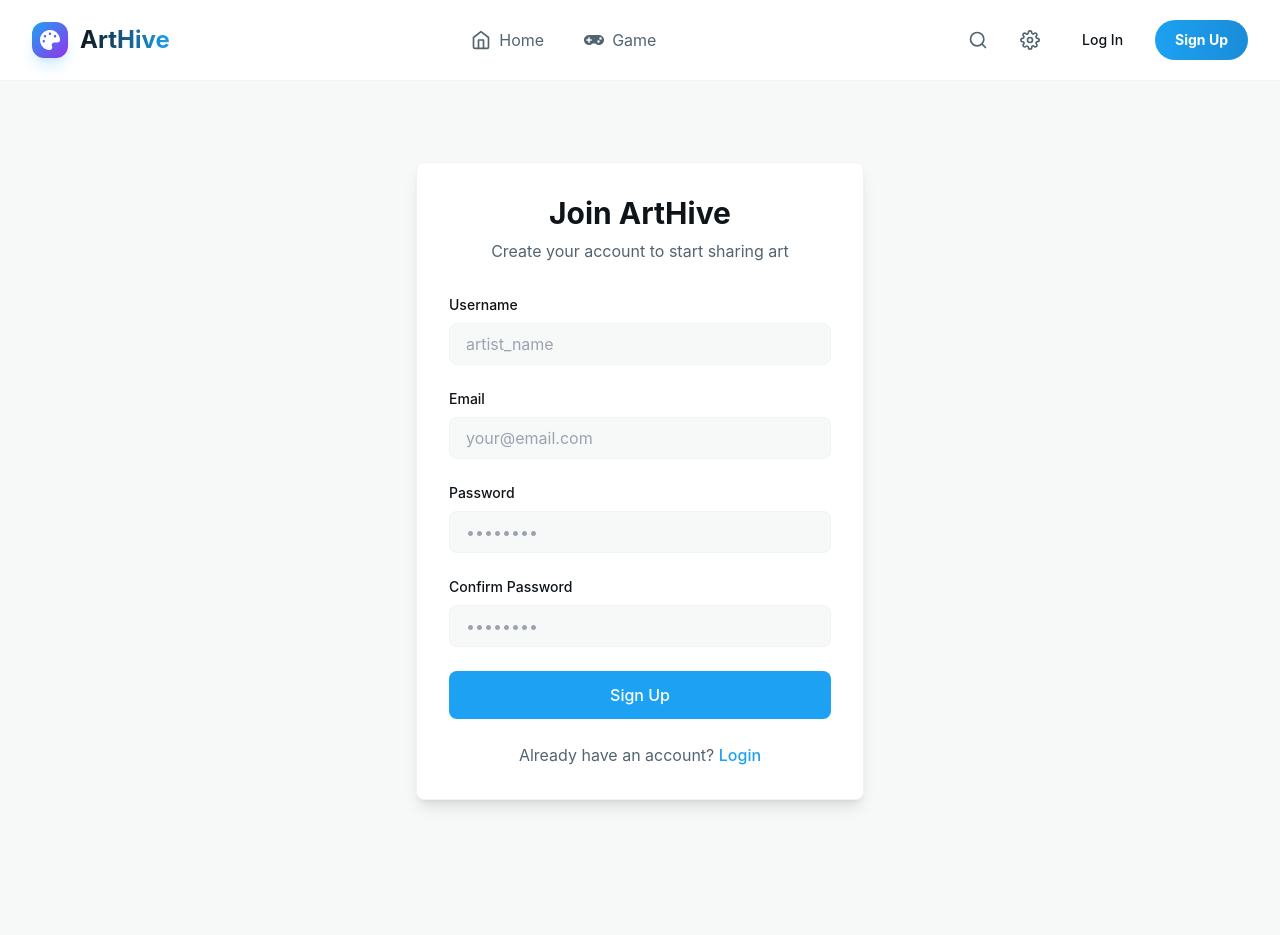
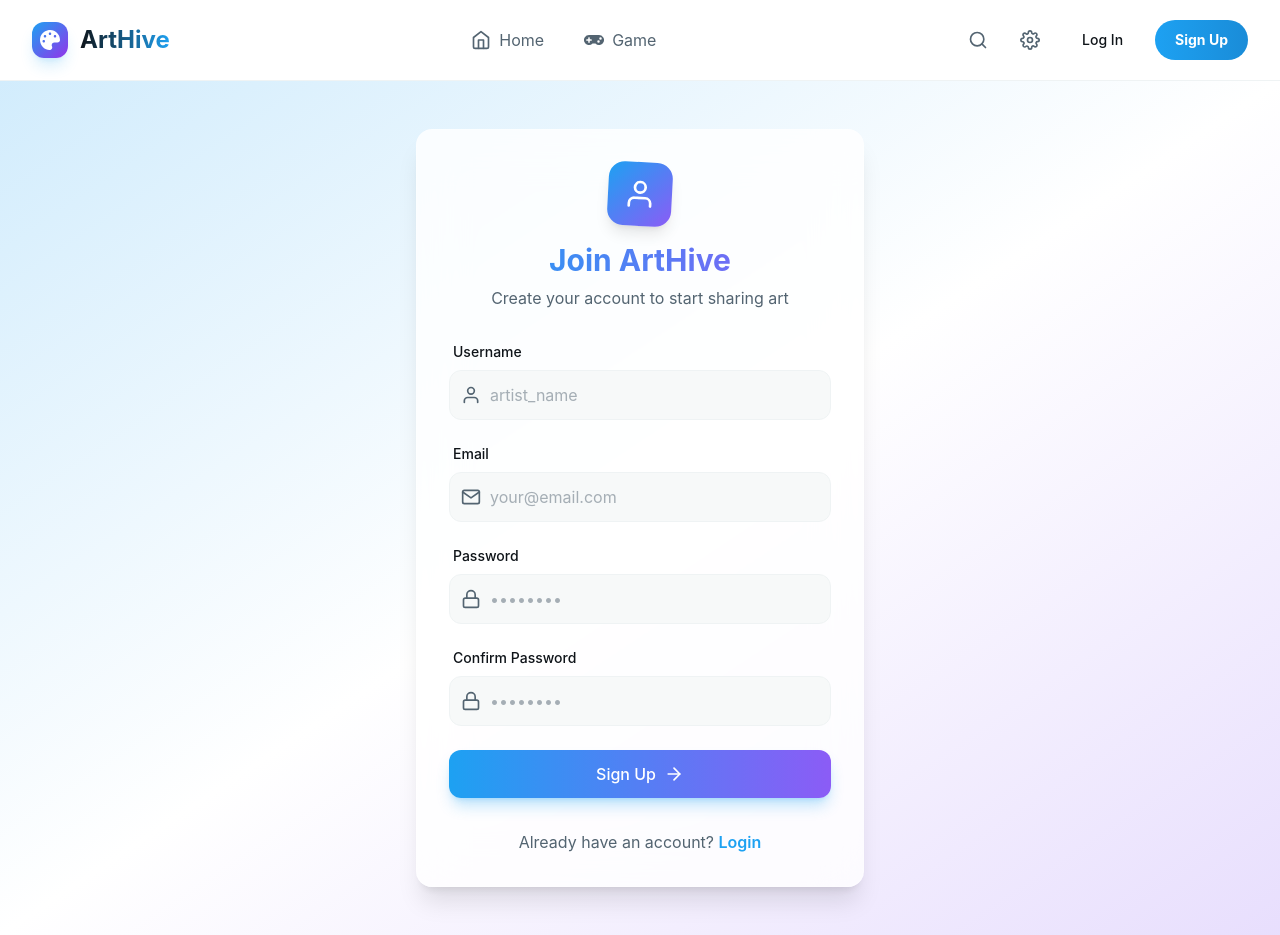
Before and after one commit to FadedPigeon1/Art-Hive, a React (Create React App) app in the folder frontend/: page /register in a window 1280 px wide. Before the commit the page ends 881 px from the top, so only its background shows below. Built offline with nearby package versions, Linux system fonts and the light colour scheme; no server answers.

Commit message:
Improved Login and Sign Up page

```diff
--- a/frontend/src/pages/Register.jsx
+++ b/frontend/src/pages/Register.jsx
@@ -2,6 +2,7 @@ import React, { useState } from "react";
 import { useNavigate, Link } from "react-router-dom";
 import { useAuth } from "../context/AuthContext";
 import { toast } from "react-toastify";
+import { FiUser, FiMail, FiLock, FiArrowRight } from "react-icons/fi";
 
 const Register = () => {
   const [formData, setFormData] = useState({
@@ -45,11 +46,14 @@ const Register = () => {
   };
 
   return (
-    <div className="min-h-screen bg-surface-light dark:bg-surface-dark flex items-center justify-center px-4">
+    <div className="min-h-screen bg-gradient-to-br from-primary-light/20 via-background-light to-secondary-light/20 dark:from-primary-dark/20 dark:via-background-dark dark:to-secondary-dark/20 flex items-center justify-center px-4 py-12">
       <div className="max-w-md w-full">
-        <div className="bg-background-light dark:bg-background-dark rounded-lg shadow-lg p-8 border border-border-light dark:border-border-dark">
+        <div className="bg-white/80 dark:bg-surface-dark/80 backdrop-blur-xl rounded-2xl shadow-xl p-8 border border-white/20 dark:border-white/10">
           <div className="text-center mb-8">
-            <h1 className="text-3xl font-bold text-text-primary-light dark:text-text-primary-dark mb-2">
+            <div className="w-16 h-16 bg-gradient-to-br from-primary-light to-secondary-light rounded-2xl mx-auto mb-4 flex items-center justify-center shadow-lg transform rotate-3 hover:rotate-6 transition-transform duration-300">
+              <FiUser className="w-8 h-8 text-white" />
+            </div>
+            <h1 className="text-3xl font-bold bg-gradient-to-r from-primary-light to-secondary-light bg-clip-text text-transparent mb-2">
               Join ArtHive
             </h1>
             <p className="text-text-secondary-light dark:text-text-secondary-dark">
@@ -58,13 +62,17 @@ const Register = () => {
           </div>
 
           <form onSubmit={handleSubmit} className="space-y-6">
-            <div>
+            <div className="space-y-2">
               <label
                 htmlFor="username"
-                className="block text-sm font-medium text-text-primary-light dark:text-text-primary-dark mb-2"
+                className="block text-sm font-medium text-text-primary-light dark:text-text-primary-dark ml-1"
               >
                 Username
               </label>
+              <div className="relative group">
+                <div className="absolute inset-y-0 left-0 pl-3 flex items-center pointer-events-none">
+                  <FiUser className="h-5 w-5 text-text-secondary-light dark:text-text-secondary-dark group-focus-within:text-primary-light transition-colors" />
+                </div>
                 <input
                   type="text"
                   id="username"
@@ -74,18 +82,23 @@ const Register = () => {
                   required
                   minLength={3}
                   maxLength={30}
-                className="w-full px-4 py-2 bg-surface-light dark:bg-surface-dark text-text-primary-light dark:text-text-primary-dark rounded-lg border border-border-light dark:border-border-dark focus:outline-none focus:ring-2 focus:ring-primary-light"
+                  className="block w-full pl-10 pr-3 py-3 bg-surface-light dark:bg-background-dark border border-border-light dark:border-border-dark rounded-xl text-text-primary-light dark:text-text-primary-dark placeholder-text-secondary-light/50 focus:outline-none focus:ring-2 focus:ring-primary-light/50 focus:border-primary-light transition-all duration-200"
                   placeholder="artist_name"
                 />
               </div>
+            </div>
 
-            <div>
+            <div className="space-y-2">
               <label
                 htmlFor="email"
-                className="block text-sm font-medium text-text-primary-light dark:text-text-primary-dark mb-2"
+                className="block text-sm font-medium text-text-primary-light dark:text-text-primary-dark ml-1"
               >
                 Email
               </label>
+              <div className="relative group">
+                <div className="absolute inset-y-0 left-0 pl-3 flex items-center pointer-events-none">
+                  <FiMail className="h-5 w-5 text-text-secondary-light dark:text-text-secondary-dark group-focus-within:text-primary-light transition-colors" />
+                </div>
                 <input
                   type="email"
                   id="email"
@@ -93,18 +106,23 @@ const Register = () => {
                   value={formData.email}
                   onChange={handleChange}
                   required
-                className="w-full px-4 py-2 bg-surface-light dark:bg-surface-dark text-text-primary-light dark:text-text-primary-dark rounded-lg border border-border-light dark:border-border-dark focus:outline-none focus:ring-2 focus:ring-primary-light"
+                  className="block w-full pl-10 pr-3 py-3 bg-surface-light dark:bg-background-dark border border-border-light dark:border-border-dark rounded-xl text-text-primary-light dark:text-text-primary-dark placeholder-text-secondary-light/50 focus:outline-none focus:ring-2 focus:ring-primary-light/50 focus:border-primary-light transition-all duration-200"
                   placeholder="your@email.com"
                 />
               </div>
+            </div>
 
-            <div>
+            <div className="space-y-2">
               <label
                 htmlFor="password"
-                className="block text-sm font-medium text-text-primary-light dark:text-text-primary-dark mb-2"
+                className="block text-sm font-medium text-text-primary-light dark:text-text-primary-dark ml-1"
               >
                 Password
               </label>
+              <div className="relative group">
+                <div className="absolute inset-y-0 left-0 pl-3 flex items-center pointer-events-none">
+                  <FiLock className="h-5 w-5 text-text-secondary-light dark:text-text-secondary-dark group-focus-within:text-primary-light transition-colors" />
+                </div>
                 <input
                   type="password"
                   id="password"
@@ -113,18 +131,23 @@ const Register = () => {
                   onChange={handleChange}
                   required
                   minLength={6}
-                className="w-full px-4 py-2 bg-surface-light dark:bg-surface-dark text-text-primary-light dark:text-text-primary-dark rounded-lg border border-border-light dark:border-border-dark focus:outline-none focus:ring-2 focus:ring-primary-light"
+                  className="block w-full pl-10 pr-3 py-3 bg-surface-light dark:bg-background-dark border border-border-light dark:border-border-dark rounded-xl text-text-primary-light dark:text-text-primary-dark placeholder-text-secondary-light/50 focus:outline-none focus:ring-2 focus:ring-primary-light/50 focus:border-primary-light transition-all duration-200"
                   placeholder="••••••••"
                 />
               </div>
+            </div>
 
-            <div>
+            <div className="space-y-2">
               <label
                 htmlFor="confirmPassword"
-                className="block text-sm font-medium text-text-primary-light dark:text-text-primary-dark mb-2"
+                className="block text-sm font-medium text-text-primary-light dark:text-text-primary-dark ml-1"
               >
                 Confirm Password
               </label>
+              <div className="relative group">
+                <div className="absolute inset-y-0 left-0 pl-3 flex items-center pointer-events-none">
+                  <FiLock className="h-5 w-5 text-text-secondary-light dark:text-text-secondary-dark group-focus-within:text-primary-light transition-colors" />
+                </div>
                 <input
                   type="password"
                   id="confirmPassword"
@@ -133,25 +156,33 @@ const Register = () => {
                   onChange={handleChange}
                   required
                   minLength={6}
-                className="w-full px-4 py-2 bg-surface-light dark:bg-surface-dark text-text-primary-light dark:text-text-primary-dark rounded-lg border border-border-light dark:border-border-dark focus:outline-none focus:ring-2 focus:ring-primary-light"
+                  className="block w-full pl-10 pr-3 py-3 bg-surface-light dark:bg-background-dark border border-border-light dark:border-border-dark rounded-xl text-text-primary-light dark:text-text-primary-dark placeholder-text-secondary-light/50 focus:outline-none focus:ring-2 focus:ring-primary-light/50 focus:border-primary-light transition-all duration-200"
                   placeholder="••••••••"
                 />
+              </div>
             </div>
 
             <button
               type="submit"
               disabled={loading}
-              className="w-full py-3 bg-primary-light text-white rounded-lg font-medium hover:bg-primary-dark transition-colors disabled:opacity-50 disabled:cursor-not-allowed"
+              className="w-full py-3 px-4 bg-gradient-to-r from-primary-light to-secondary-light hover:from-primary-dark hover:to-secondary-dark text-white rounded-xl font-medium shadow-lg shadow-primary-light/30 hover:shadow-primary-light/50 transform hover:-translate-y-0.5 transition-all duration-200 disabled:opacity-50 disabled:cursor-not-allowed disabled:transform-none flex items-center justify-center group"
             >
-              {loading ? "Creating Account..." : "Sign Up"}
+              {loading ? (
+                "Creating Account..."
+              ) : (
+                <>
+                  Sign Up
+                  <FiArrowRight className="ml-2 w-5 h-5 group-hover:translate-x-1 transition-transform" />
+                </>
+              )}
             </button>
           </form>
 
-          <p className="mt-6 text-center text-text-secondary-light dark:text-text-secondary-dark">
+          <p className="mt-8 text-center text-text-secondary-light dark:text-text-secondary-dark">
             Already have an account?{" "}
             <Link
               to="/login"
-              className="text-primary-light hover:underline font-medium"
+              className="text-primary-light hover:text-primary-dark font-semibold hover:underline transition-colors"
             >
               Login
             </Link>
--- a/frontend/tailwind.config.js
+++ b/frontend/tailwind.config.js
@@ -8,6 +8,10 @@ module.exports = {
         primary: {
           light: "#1DA1F2",
           dark: "#1A8CD8",
+        },
+        secondary: {
+          light: "#8B5CF6",
+          dark: "#7C3AED",
         },
         background: {
           light: "#FFFFFF",
```
Also changed, not shown: frontend/src/pages/Login.jsx (+50 -16 lines). Lines whose indentation alone changed are shown as unchanged.
